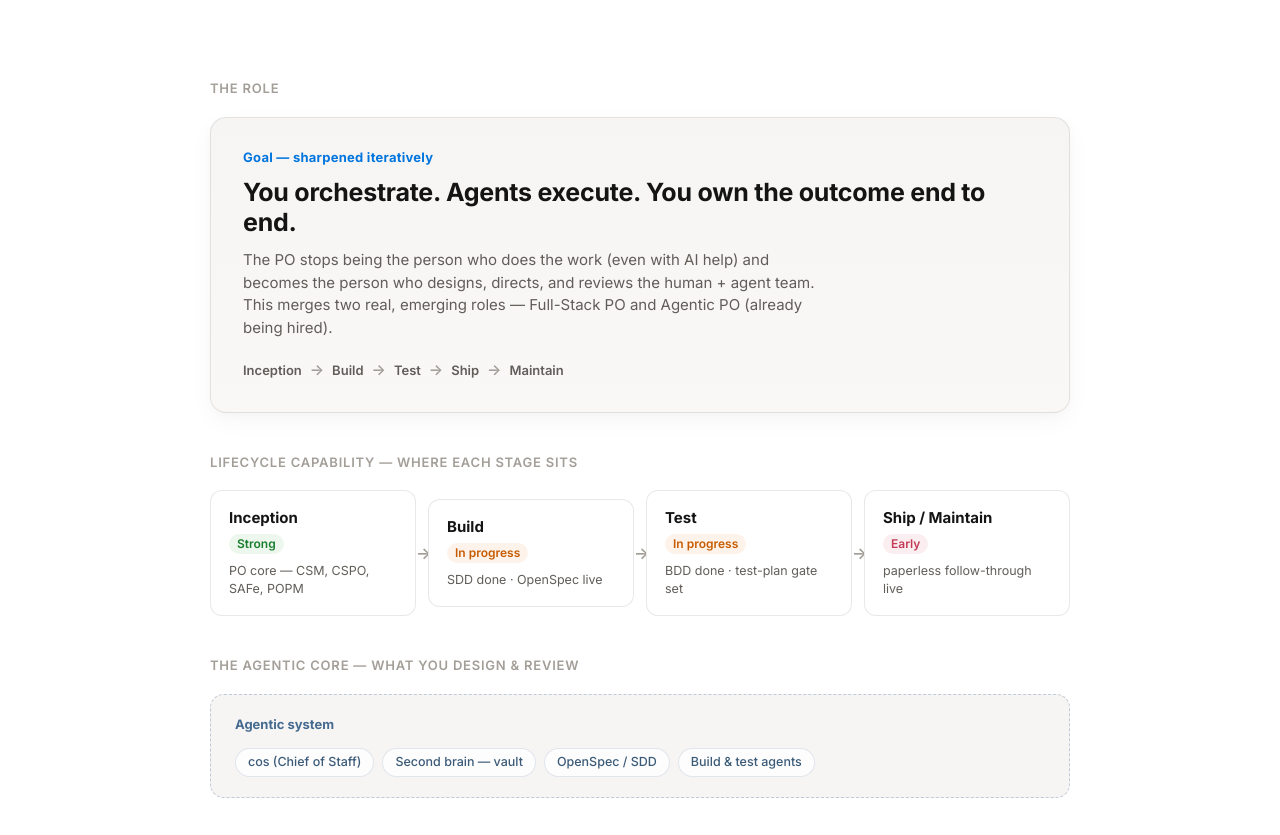
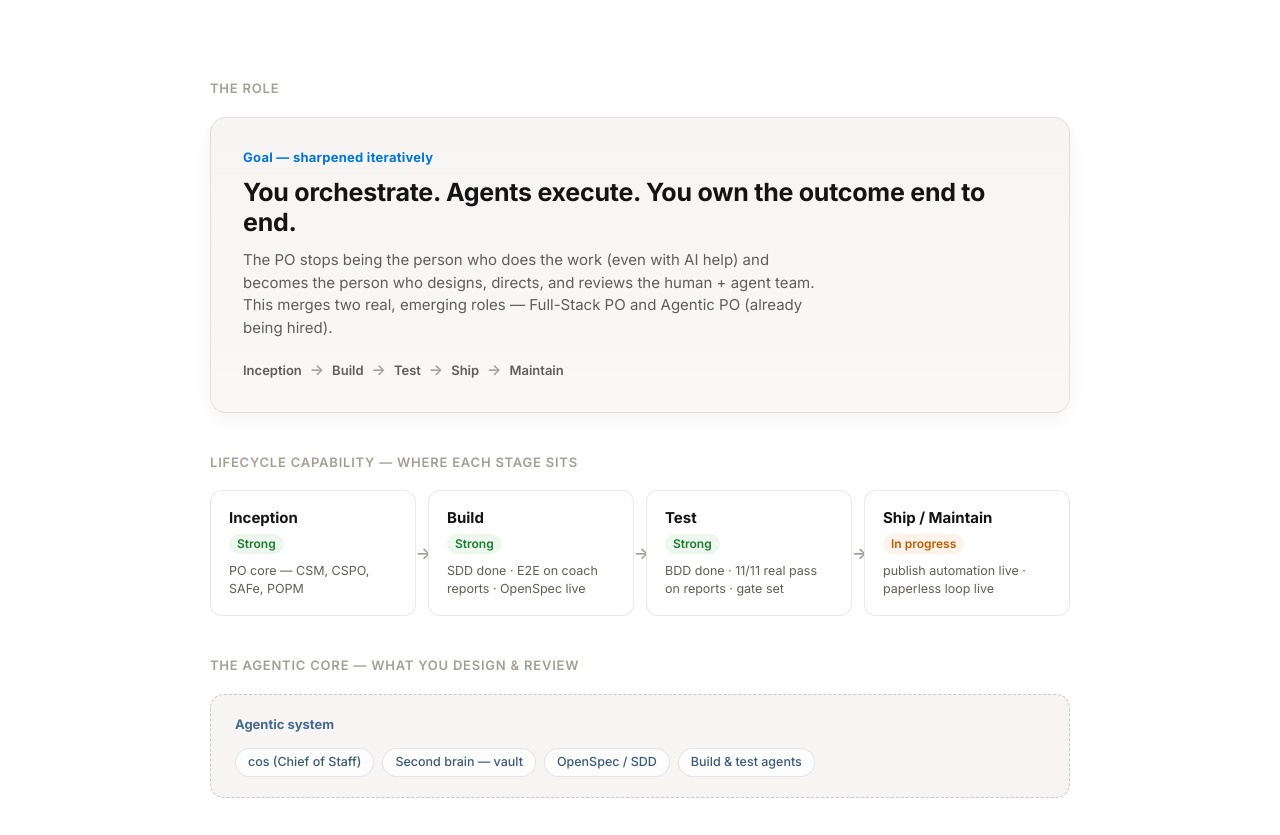
Before and after one commit to dk-cloud-agents/learning-roadmap, a plain HTML site: page index.html in a window 1280 px wide. Shown: the part 261-1096 px from the top of the page. Drawn offline with Linux system fonts and the light colour scheme.

Commit message:
learning roadmap: publish updated report

```diff
--- a/index.html
+++ b/index.html
@@ -211,11 +211,11 @@
       <div class="lifecycle">
         <div class="stage"><div class="name">Inception</div><span class="state strong">Strong</span><div class="note">PO core — CSM, CSPO, SAFe, POPM</div></div>
         <div class="flow-arrow">→</div>
-        <div class="stage"><div class="name">Build</div><span class="state go">In progress</span><div class="note">SDD done · OpenSpec live</div></div>
+        <div class="stage"><div class="name">Build</div><span class="state strong">Strong</span><div class="note">SDD done · E2E on coach reports · OpenSpec live</div></div>
         <div class="flow-arrow">→</div>
-        <div class="stage"><div class="name">Test</div><span class="state go">In progress</span><div class="note">BDD done · test-plan gate set</div></div>
+        <div class="stage"><div class="name">Test</div><span class="state strong">Strong</span><div class="note">BDD done · 11/11 real pass on reports · gate set</div></div>
         <div class="flow-arrow">→</div>
-        <div class="stage"><div class="name">Ship / Maintain</div><span class="state early">Early</span><div class="note">paperless follow-through live</div></div>
+        <div class="stage"><div class="name">Ship / Maintain</div><span class="state go">In progress</span><div class="note">publish automation live · paperless loop live</div></div>
       </div>
     </section>
 
```
